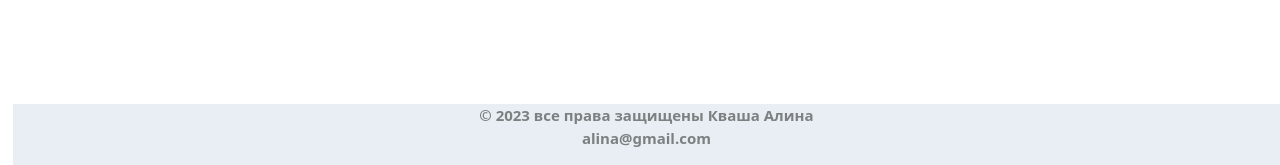
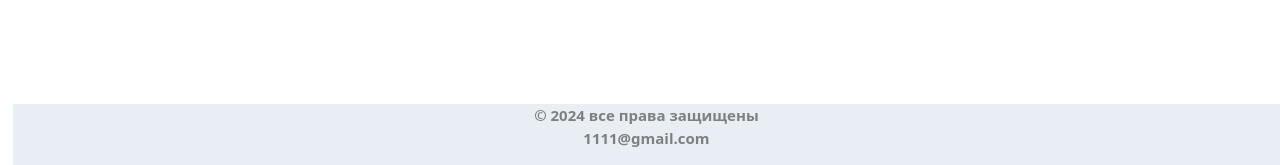
Before and after one commit to TvoiConfig/magnit, a Django app: template main/templates/main/general.html in a window 1280 px wide. Shown: the part 635-800 px from the top of the page. Run offline with Django 3.2, Linux system fonts and the light colour scheme; the template is opened without the code that fills it, so the values that code supplies are empty; some libraries are stand-ins or nearby versions.

Commit message:
update for practice 2024

```diff
--- a/main/templates/main/general.html
+++ b/main/templates/main/general.html
@@ -72,8 +72,8 @@
 
     </div>
     <div class="footer">
-        <footer>© 2023 все права защищены Кваша Алина<!-- "подвал" сайта -->
-            <address>alina@gmail.com</address>
+        <footer>© 2024 все права защищены<!-- "подвал" сайта -->
+            <address>1111@gmail.com</address>
         </footer>
     </div>
 
--- a/main/templates/main/index.html
+++ b/main/templates/main/index.html
@@ -16,7 +16,9 @@
           <a href="{% url 'login' %}" class="btn btn-primary my-2">Авторизация</a>
           {% endif %}
         </p>
+
       </div>
+    <img src={% static 'main/img/GGtfiTbzlorOrDP.gif' %} style="display: flex; justify-content: center; align-items: center;">
     </div>
   </section>
 {% endblock %}
--- a/Тестовые аккаунты.txt
+++ b/Тестовые аккаунты.txt
@@ -0,0 +1,2 @@
+market, merch, project
+zAS19Sk25123
```
Also changed, not shown: db.sqlite3, 1 other file.
